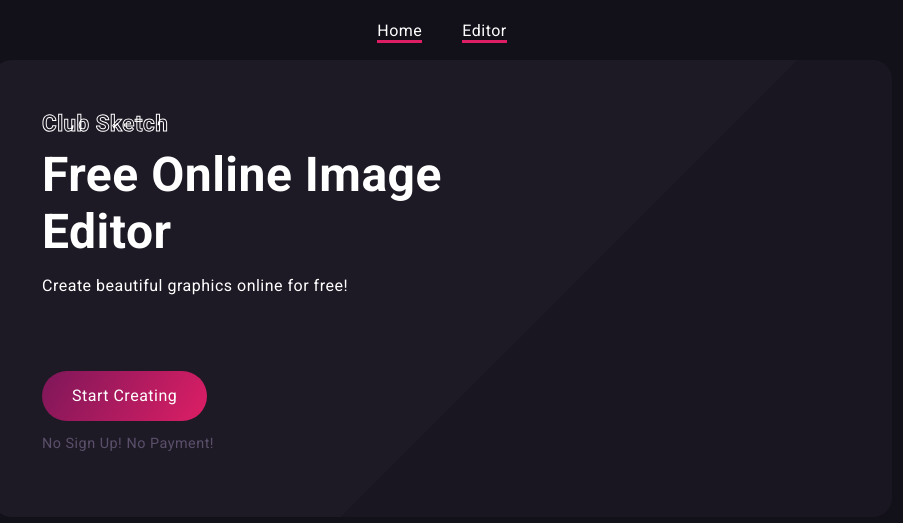
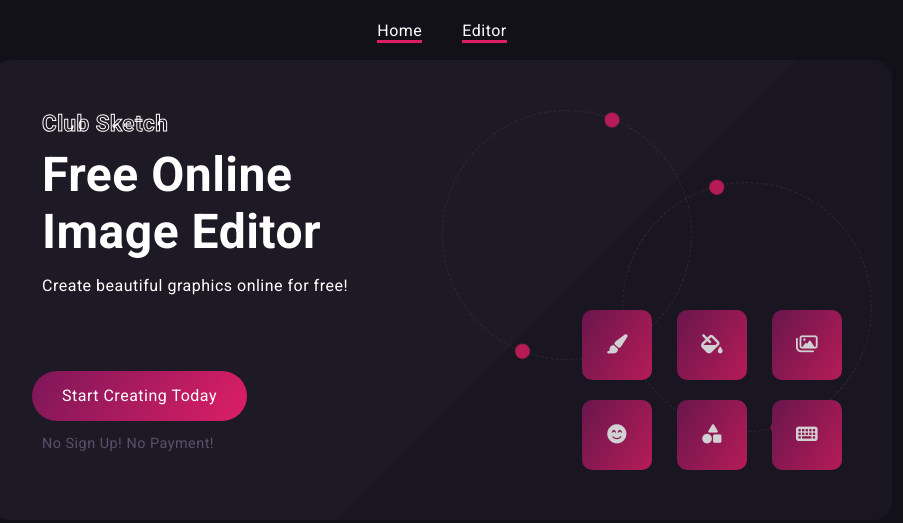
Before and after one commit to dannyboothman/Image-Editor, a plain HTML site: page index2.html in a window 1280 px wide. Shown: the whole page, without its empty margins (198-1101 px from the left). Drawn offline with Linux system fonts and the light colour scheme.

Commit message:
Header near enough complete

```diff
--- a/css/index.css
+++ b/css/index.css
@@ -103,6 +103,7 @@ h2{
 #hero_text{
     position: relative;
     z-index: 3;
+    width: 100%;
 }
 
 #hero_button{
@@ -125,7 +126,89 @@ h2{
     font-size: 0.9rem;
 }
 
-@media only screen and (min-width:600px){
+#hero_animation{
+    position: absolute;
+    z-index: 2;
+    width: 100%;
+    bottom: -100px;
+    opacity: 0.4;
+}
+
+.hero_animation_1{
+    border-radius: 50%;
+    border: 1px dashed #383340;
+    height: 250px;
+    width: 250px;
+    -webkit-animation:spin 85s linear infinite;
+    -moz-animation:spin 85s linear infinite;
+    animation:spin 85s linear infinite;
+    position: relative;
+}
+
+@-moz-keyframes spin { 100% { -moz-transform: rotate(360deg); } }
+@-webkit-keyframes spin { 100% { -webkit-transform: rotate(360deg); } }
+@keyframes spin { 100% { -webkit-transform: rotate(360deg); transform:rotate(360deg); } }
+
+.hero_animation_1::before, .hero_animation_1::after{
+    content: '';
+    height: 15px;
+    width: 15px;
+    background-color: #dd1e65;
+    border-radius: 50%;
+    position: absolute;
+    left: 0; right: 0;
+    margin: 0 auto;
+}
+
+.hero_animation_1::before{
+    top: -7.5px;
+}
+
+.hero_animation_1::after{
+    bottom: -7.5px;
+}
+
+.hero_animation_2{
+    border-radius: 50%;
+    border: 1px dashed #383340;
+    height: 250px;
+    width: 250px;
+    -webkit-animation:spin2 125s linear infinite;
+    -moz-animation:spin2 125s linear infinite;
+    animation:spin2 125s linear infinite;
+    position: absolute;
+    top: 20%;
+    left: 45%;
+}
+
+@-moz-keyframes spin2 { 100% { -moz-transform: rotate(-360deg); } }
+@-webkit-keyframes spin2 { 100% { -webkit-transform: rotate(-360deg); } }
+@keyframes spin2 { 100% { -webkit-transform: rotate(3-60deg); transform:rotate(-360deg); } }
+
+.hero_animation_2::before, .hero_animation_2::after{
+    content: '';
+    height: 15px;
+    width: 15px;
+    background-color: #dd1e65;
+    border-radius: 50%;
+    position: absolute;
+    left: 0; right: 0;
+    margin: 0 auto;
+}
+
+.hero_animation_2::before{
+    top: -7.5px;
+}
+
+.hero_animation_2::after{
+    bottom: -7.5px;
+}
+
+#hero_icons{
+    display: none;
+}
+
+@media only screen and (min-width:800px){
 
     #hero h1{
         font-size: 1.4rem;
@@ -133,6 +216,7 @@ h2{
 
     #hero h2{
         font-size: 3rem;
+        max-width: 300px;
     }
 
     #hero_inner{
@@ -147,7 +231,59 @@ h2{
 
     #hero_button{
         margin-top: 30px;
+        margin-left: -10px;
     }
+
+    #hero_animation{
+        position: relative;
+        z-index: 2;
+        width: 50%;
+        bottom: 0px;
+        opacity: 0.8;
+    }
+
+    #hero_icons{
+        display: flex;
+        flex-wrap: wrap;
+        width: 260px;
+        position: relative;
+        z-index: 2;
+        float: right;
+        margin-top: -50px;
+    }
+
+    .hero_icons_container{
+        display: flex;
+        flex-wrap: wrap;
+        justify-content: space-between;
+        width: 260px;
+        margin-bottom: 20px;
+    }
+
+    .hero_icons_container:last-child{
+        margin-bottom: 0;
+    }
+
+    .hero_icons_item{
+        width: 70px;
+        height: 70px;
+        border-radius: 10px;
+        background: linear-gradient(121deg, rgb(125, 23, 89) 0%, rgb(221, 30, 101) 100%);
+        color: #FFF;
+        display: flex;
+        align-items: center;
+        justify-content: center;
+        font-size: 1.2rem;
+    }
+
+    .hero_icons_container:first-child .hero_icons_item:nth-child(1){ background: linear-gradient(121deg, rgb(125, 23, 89) 0%, rgb(221, 30, 101) 100%); }
+    .hero_icons_container:first-child .hero_icons_item:nth-child(2){ background: linear-gradient(121deg, rgb(125, 23, 89) 0%, rgb(221, 30, 101) 100%); }
+    .hero_icons_container:first-child .hero_icons_item:nth-child(3){ background: linear-gradient(121deg, rgb(125, 23, 89) 0%, rgb(221, 30, 101) 100%); }
+
+    .hero_icons_container:last-child .hero_icons_item:nth-child(1){ background: linear-gradient(121deg, rgb(125, 23, 89) 0%, rgb(221, 30, 101) 100%); }
+    .hero_icons_container:last-child .hero_icons_item:nth-child(2){ background: linear-gradient(121deg, rgb(125, 23, 89) 0%, rgb(221, 30, 101) 100%); }
+    .hero_icons_container:last-child .hero_icons_item:nth-child(3){ background: linear-gradient(121deg, rgb(125, 23, 89) 0%, rgb(221, 30, 101) 100%); }
+
 }
 
 @media only screen and (min-width:900px){
--- a/index2.html
+++ b/index2.html
@@ -22,6 +22,7 @@
     <link rel="icon" sizes="64x64" href="images/favicon64x64.png" />
     <link rel="stylesheet" type="text/css" href="css/index.css" />
     <link href="https://fonts.googleapis.com/css?family=Roboto:400,700&display=swap" rel="stylesheet" />
+    <script src="https://kit.fontawesome.com/a7a177d079.js"></script>
 </head>
 <body>
 
@@ -39,8 +40,25 @@
                     <h1>Club Sketch</h1>
                     <h2>Free Online Image Editor</h2>
                     <p>Create beautiful graphics online for free!</p>
-                    <a href="editor.html" title="Image Editor" id="hero_button">Start Creating</a>
+                    <a href="editor.html" title="Image Editor" id="hero_button">Start Creating Today</a>
                     <p id="hero_button_text">No Sign Up! No Payment!</p>
+                </div>
+
+                <div id="hero_animation">
+                    <div class="hero_animation_1"></div>
+                    <div class="hero_animation_2"></div>
+                    <div id="hero_icons">
+                        <div class="hero_icons_container">
+                            <div class="hero_icons_item"><i class="fas fa-paint-brush"></i></div>
+                            <div class="hero_icons_item"><i class="fas fa-fill-drip"></i></div>
+                            <div class="hero_icons_item"><i class="far fa-images"></i></div>
+                        </div>
+                        <div class="hero_icons_container">
+                            <div class="hero_icons_item"><i class="fas fa-smile-beam"></i></div>
+                            <div class="hero_icons_item"><i class="fas fa-shapes"></i></div>
+                            <div class="hero_icons_item"><i class="fas fa-keyboard"></i></div>
+                        </div>
+                    </div>
                 </div>
 
             </div>
```
